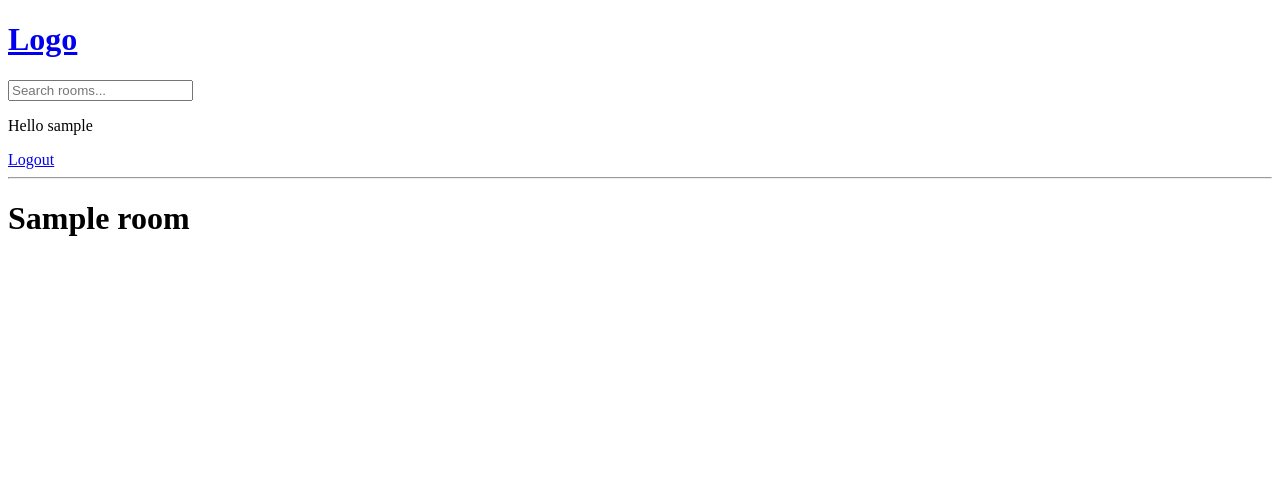
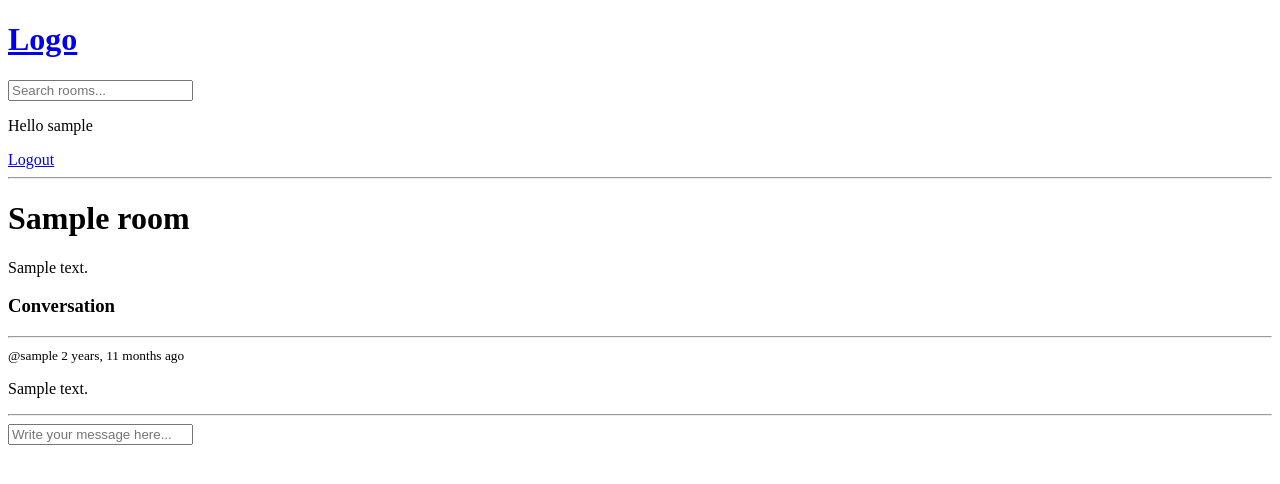
Before and after one commit to OscarIvanLopez/study-buddy, a Django app: page /room/1/ in a window 1280 px wide. Shown: the top 484 px of the page. Run offline with Django 4.2, Linux system fonts and the light colour scheme; a user stored in the database is signed in; tables that the repository leaves empty hold one stand-in row (values such as "Sample post").

Commit message:
conversations function added

```diff
--- a/base/templates/base/room.html
+++ b/base/templates/base/room.html
@@ -4,4 +4,31 @@
 
 <h1>{{room.name}}</h1>
 
+<p>{{room.description}}</p>
+
+<div class="comment-wrapper">
+  <h3>Conversation</h3>
+  <hr />
+
+  {% for message in room_messages %}
+    <div>
+        <small>@{{message.user}} {{message.created|timesince}} ago</small>
+        <p>{{message.body}}</p>
+
+        <hr>
+    </div>
+  {% endfor %}
+</div>
+
+{% if request.user.is_authenticated %}
+
+    <div class="comment-form">
+        <form method="POST" action="">
+            {% csrf_token %}
+            <input type="text" name="body" placeholder="Write your message here..." />
+        </form>
+    </div>
+
+{% endif %}
+
 {% endblock %}
--- a/base/views.py
+++ b/base/views.py
@@ -3,9 +3,10 @@ from django.http import HttpResponse
 from django.contrib.auth.models import User
 from django.contrib.auth.decorators import login_required
 from django.contrib.auth import authenticate, login, logout
+from django.contrib.auth.forms import UserCreationForm
 from django.db.models import Q
 from django.shortcuts import render, redirect
-from .models import Room, Topic
+from .models import Room, Topic, Message
 from .forms import RoomForm
 
 
@@ -16,7 +17,7 @@ def loginPage(request):
         return redirect('home')
 
     if request.method == 'POST':
-        username = request.POST.get('username')
+        username = request.POST.get('username').lower()
         password = request.POST.get('password')
 
         try:
@@ -42,9 +43,21 @@ def logoutUser(request):
 
 
 def registerPage(request):
-    page = 'register'
-    context = {'page': page}
-    return render(request, 'base/login_register.html', context)
+    form = UserCreationForm()
+
+    if request.method == 'POST':
+        form = UserCreationForm(request.POST)
+        if form.is_valid():
+            user = form.save(commit=False)
+            user.username = user.username.lower()
+            user.save()
+            login(request, user)
+            return redirect('home')
+        else:
+            messages.error(request, 'An error occurred during registration')
+
+    return render(request, 'base/login_register.html', {'form': form})
+
 
 def home(request):
     q = request.GET.get('q') if request.GET.get('q') != None else ''
@@ -64,7 +77,16 @@ def home(request):
 
 def room(request, pk):
     room = Room.objects.get(id=pk)
-    context = {"room": room}
+    room_messages = room.message_set.all().order_by('-created')
+    if request.method == 'POST':
+        message = Message.objects.create(
+            user=request.user,
+            room=room,
+            body=request.POST.get('body')
+        )
+        return redirect('room', pk=room.id)
+
+    context = {"room": room, 'room_messages': room_messages}
     return render(request, 'base/room.html', context)
 
 
```
